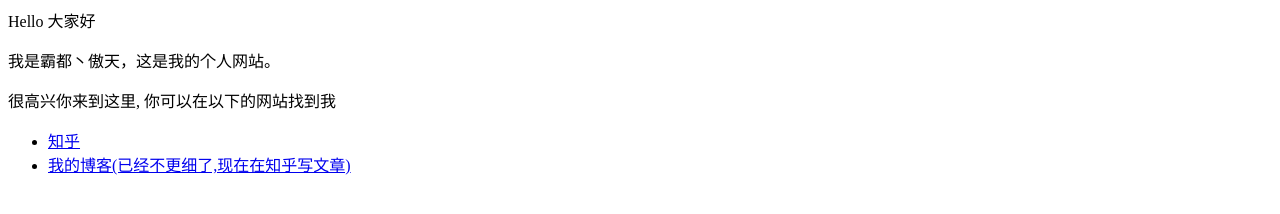
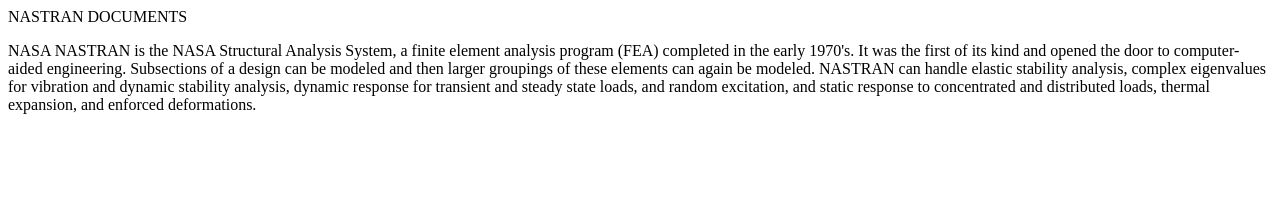
Before and after one commit to npulgh/npulgh.github.io, a plain HTML site: page index.html in a window 1280 px wide. Drawn offline with Linux system fonts and the light colour scheme.

Commit message:
Update index.html

```diff
--- a/index.html
+++ b/index.html
@@ -1,8 +1,2 @@
-<p>Hello 大家好</p>
-<p>我是霸都丶傲天，这是我的个人网站。 </p>
-<p>很高兴你来到这里, 你可以在以下的网站找到我</p>
-
-<ul>
-  <li> <a href="https://www.zhihu.com/people/AJLoveChina">知乎</a> </li>
-  <li> <a href="http://hejie.nigeerhuo.com">我的博客(已经不更细了,现在在知乎写文章)</a> </li>
-</ul>
+<p>NASTRAN DOCUMENTS</p>
+<p>NASA NASTRAN is the NASA Structural Analysis System, a finite element analysis program (FEA) completed in the early 1970's. It was the first of its kind and opened the door to computer-aided engineering. Subsections of a design can be modeled and then larger groupings of these elements can again be modeled. NASTRAN can handle elastic stability analysis, complex eigenvalues for vibration and dynamic stability analysis, dynamic response for transient and steady state loads, and random excitation, and static response to concentrated and distributed loads, thermal expansion, and enforced deformations. </p>
```
